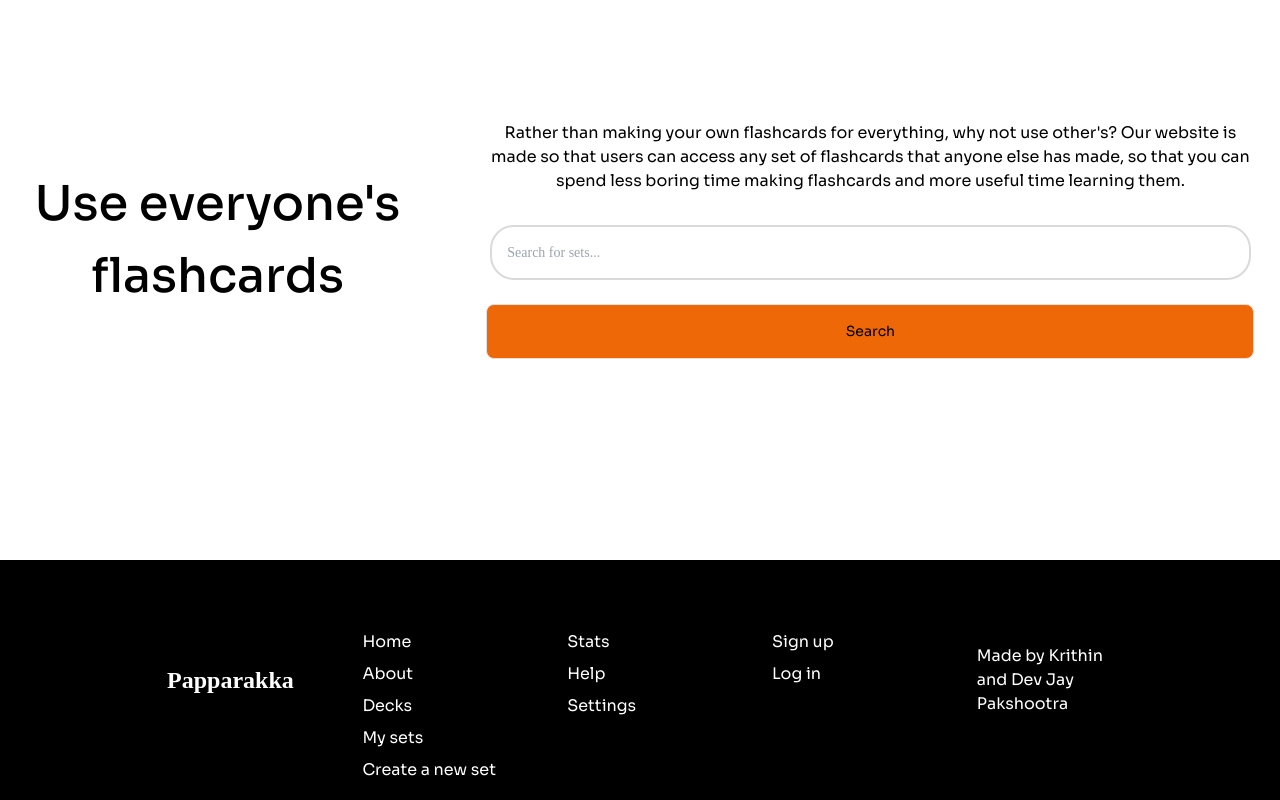
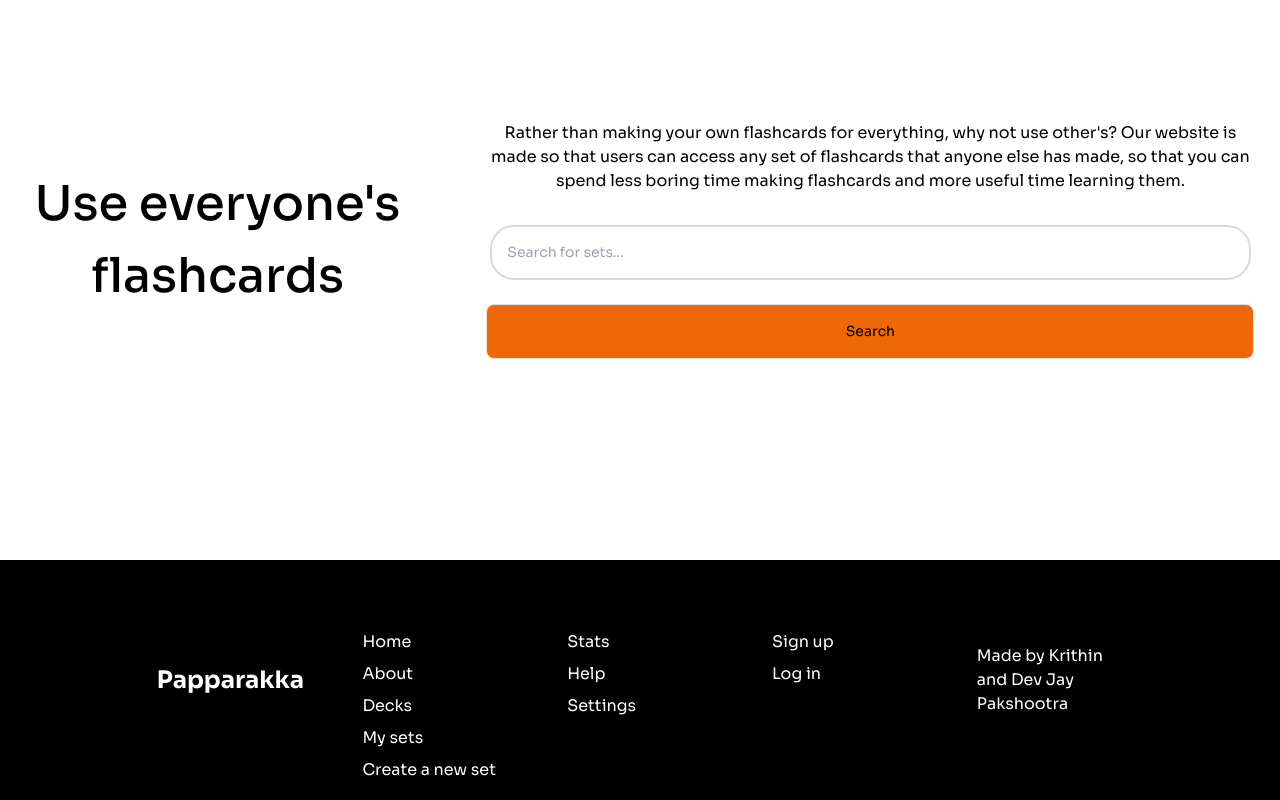
Before and after one commit to SuspenseFallback/paparakka, a React (Vite) app: page / in a window 1280 px wide. Shown: the part 1840-2640 px from the top of the page. Built offline with nearby package versions, Linux system fonts and the light colour scheme; no server answers; the database is empty.

Commit message:
Update index.css

```diff
--- a/src/index.css
+++ b/src/index.css
@@ -3,6 +3,12 @@
 @tailwind base;
 @tailwind components;
 @tailwind utilities;
+
+* {
+  font-family: "Sora", -apple-system, BlinkMacSystemFont, "Segoe UI", "Roboto",
+    "Oxygen", "Ubuntu", "Cantarell", "Fira Sans", "Droid Sans", "Helvetica Neue",
+    sans-serif !important;
+}
 
 body {
   margin: 0;
```
